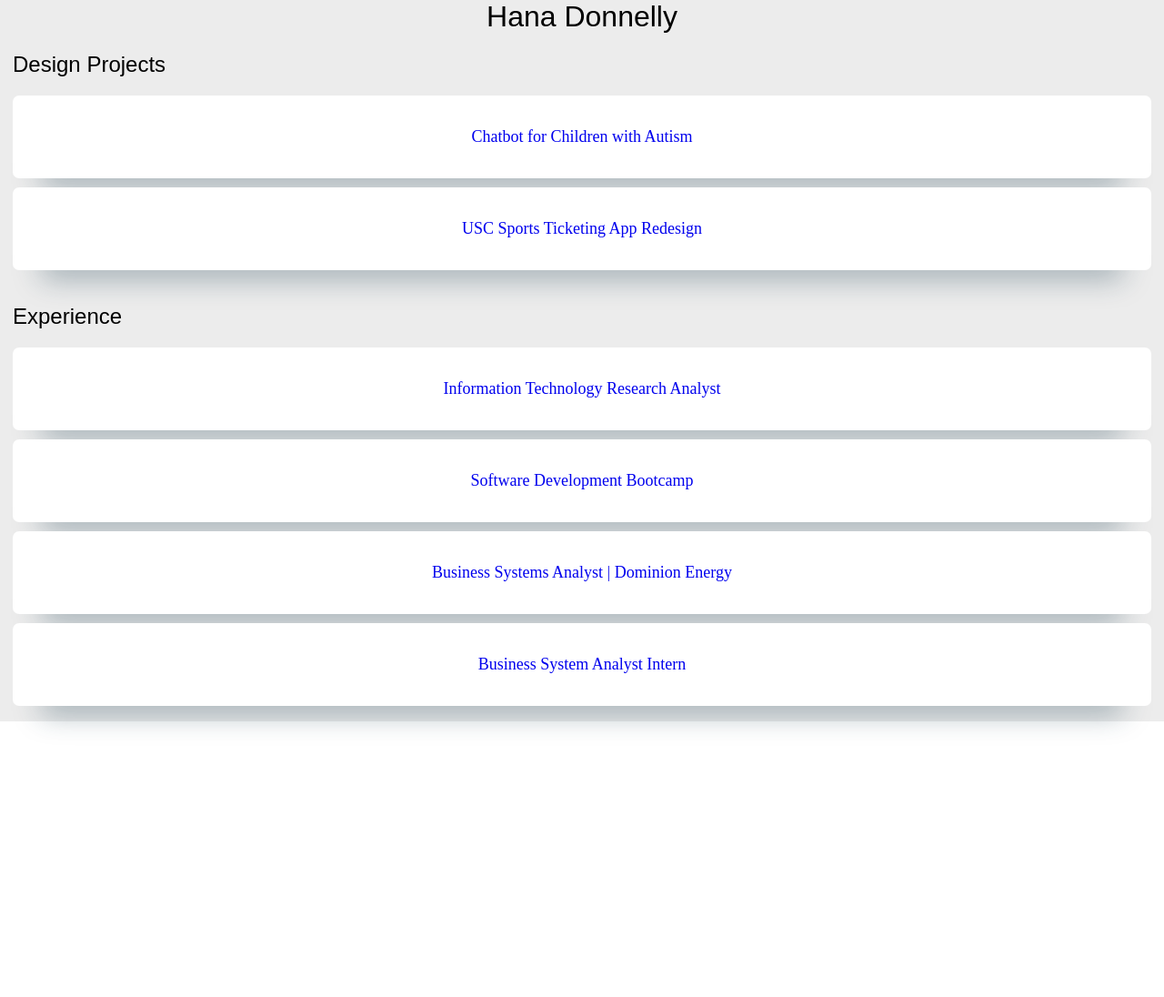
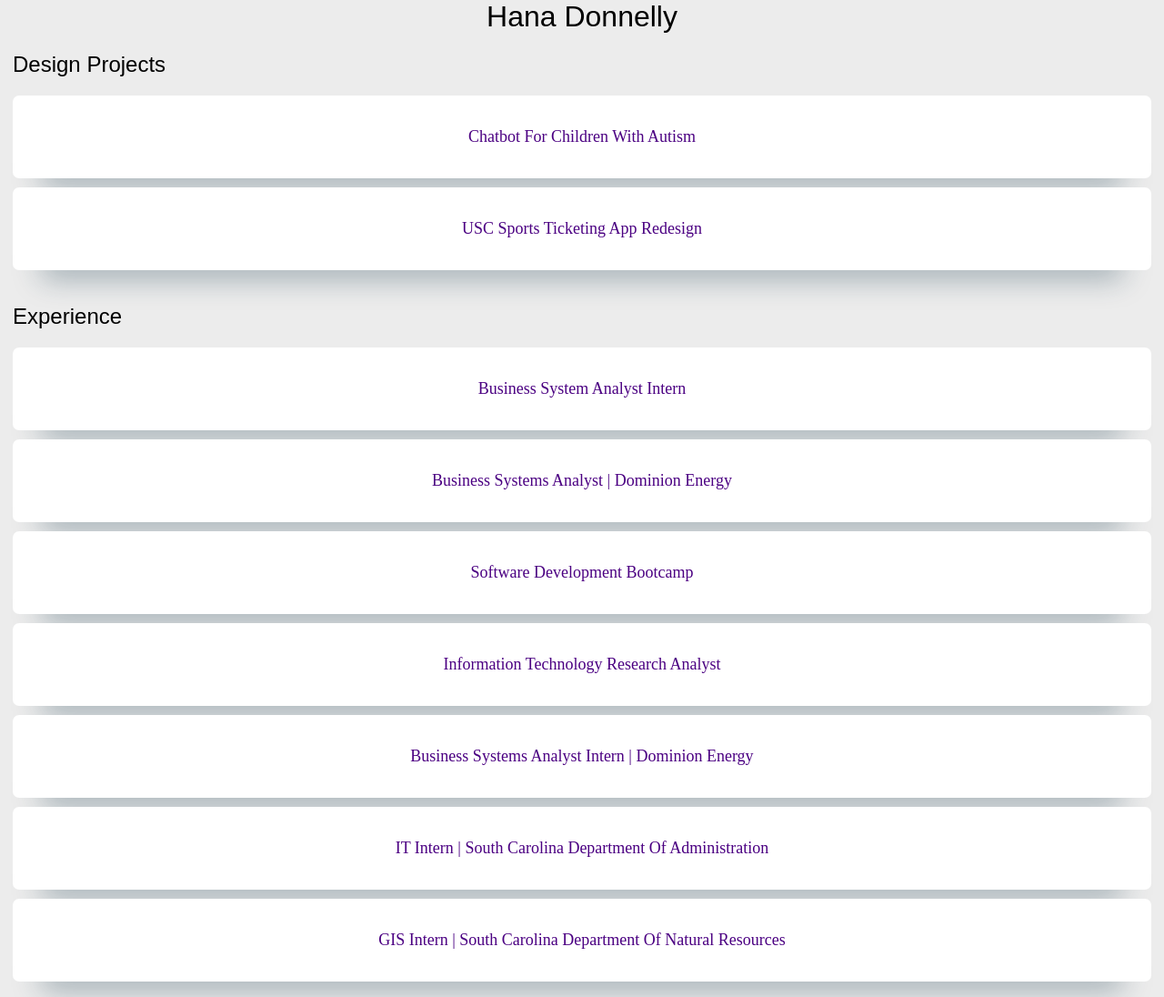
Before and after one commit to hanaEdonnelly/hana.gallery, a Jekyll site: the page built from index.html, in a window 1280 px wide. Shown: the whole page at 91% size. Built offline with Jekyll 4.4.1, drawn with Linux system fonts in a browser that asks for light colours; some web fonts are replaced; before the commit the page ends 900 px from its top, so only the background shows below that.

Commit message:
Add files via upload

```diff
--- /dev/null
+++ b/_resume_entries/2021-2022dnr.md
@@ -0,0 +1,5 @@
+---
+title: GIS Intern | South Carolina Department of Natural resources
+layout: entry
+---
+## October 2021 - May 2022
--- /dev/null
+++ b/_resume_entries/2022-2023admin.md
@@ -0,0 +1,5 @@
+---
+title: IT Intern | South Carolina Department of Administration
+layout: entry
+---
+## Dates - Dates
--- a/index.html
+++ b/index.html
@@ -13,7 +13,7 @@ title: Hana Donnelly
 <div class="box-container">
   <h2>Experience</h2>
   <ul id="resume" class="ul-boxes">
-  {% for entry in site.resume_entries %}
+  {% for entry in site.resume_entries reversed %}
   <li><a href="{{ entry.url }}">{{ entry.title }}</a></li>
   {% endfor %}
 </div>
--- a/styles.css
+++ b/styles.css
@@ -139,6 +139,7 @@ h1 {
   font-size: 36pxpx;
   margin: 0;
   text-align: center;
+  text-transform: capitalize;
 }
 h2 {
   font-family: "Racing Sans One", sans-serif;
@@ -146,6 +147,7 @@ h2 {
   font-style: normal;
   text-wrap: pretty;
   font-size: 28pxpx;
+  text-transform: capitalize;
 }
 p,
 a {
@@ -196,7 +198,6 @@ button {
   border: none;
   font-size: 18px;
   font-family: "Bitter", serif;
-  color: #551a8b;
 }
 ul {
   font-size: 18px;
@@ -240,9 +241,12 @@ ul > * {
   text-align: center;
   box-shadow: 0 2.5rem 2rem -2rem hsla(200, 50%, 20%, 0.4);
   background-color: #fff;
+  text-transform: capitalize;
+  color: #4B0082;
 }
 .ul-boxes > li > a {
   text-decoration: none;
+  color: #4B0082;
 }
 .story-button {
   display: block;
@@ -251,5 +255,5 @@ ul > * {
   box-shadow: 0 2.5rem 2rem -2rem hsla(200, 50%, 20%, 0.4);
   width: 60%;
   background-color: #ececec;
-  color: #551a8b;
+  color: #4B0082;
 }
```
Also changed, not shown: _resume_entries/2023-2024dominion.md (added, +11 -0 lines), styles.less (+6 -3 lines), 6 other files.
